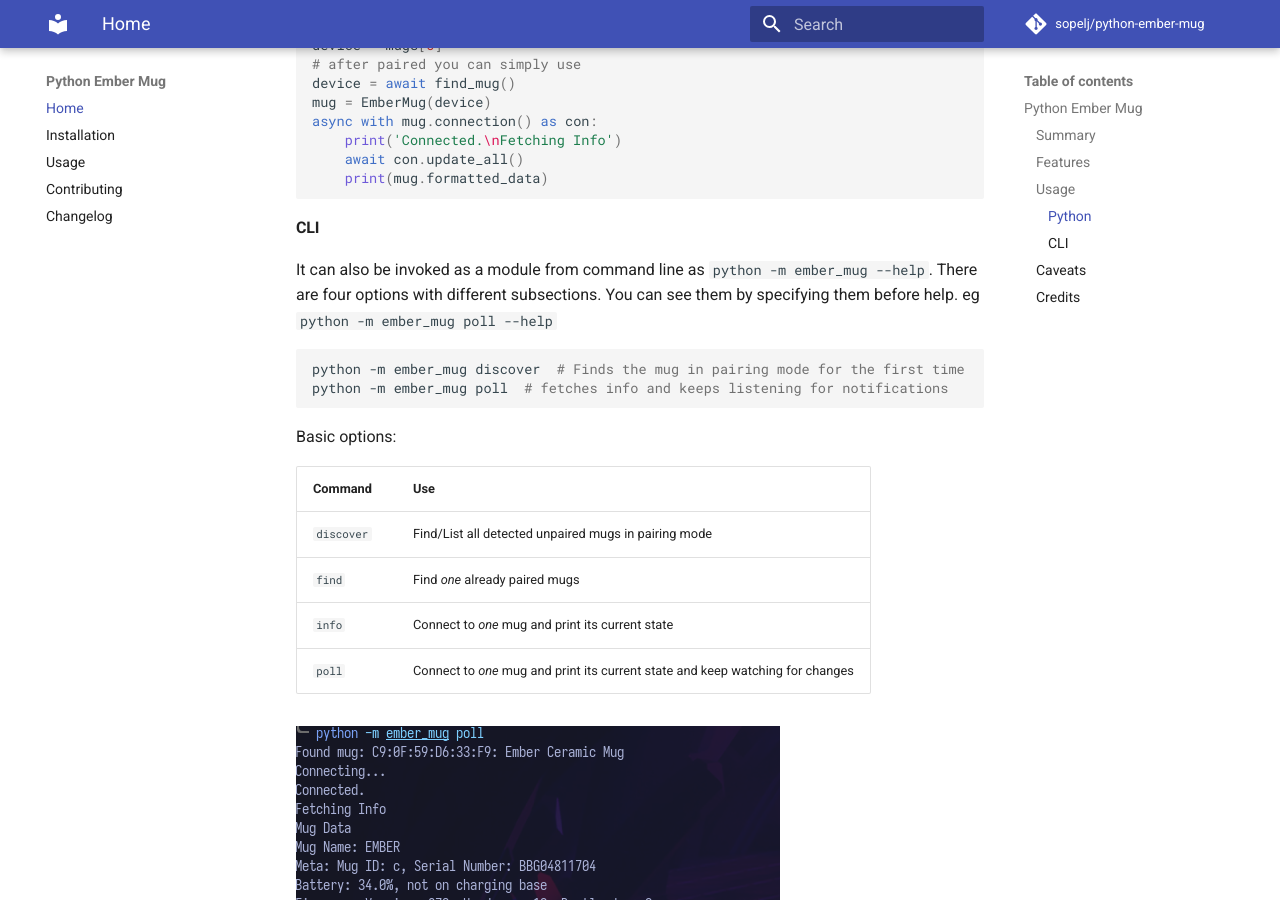
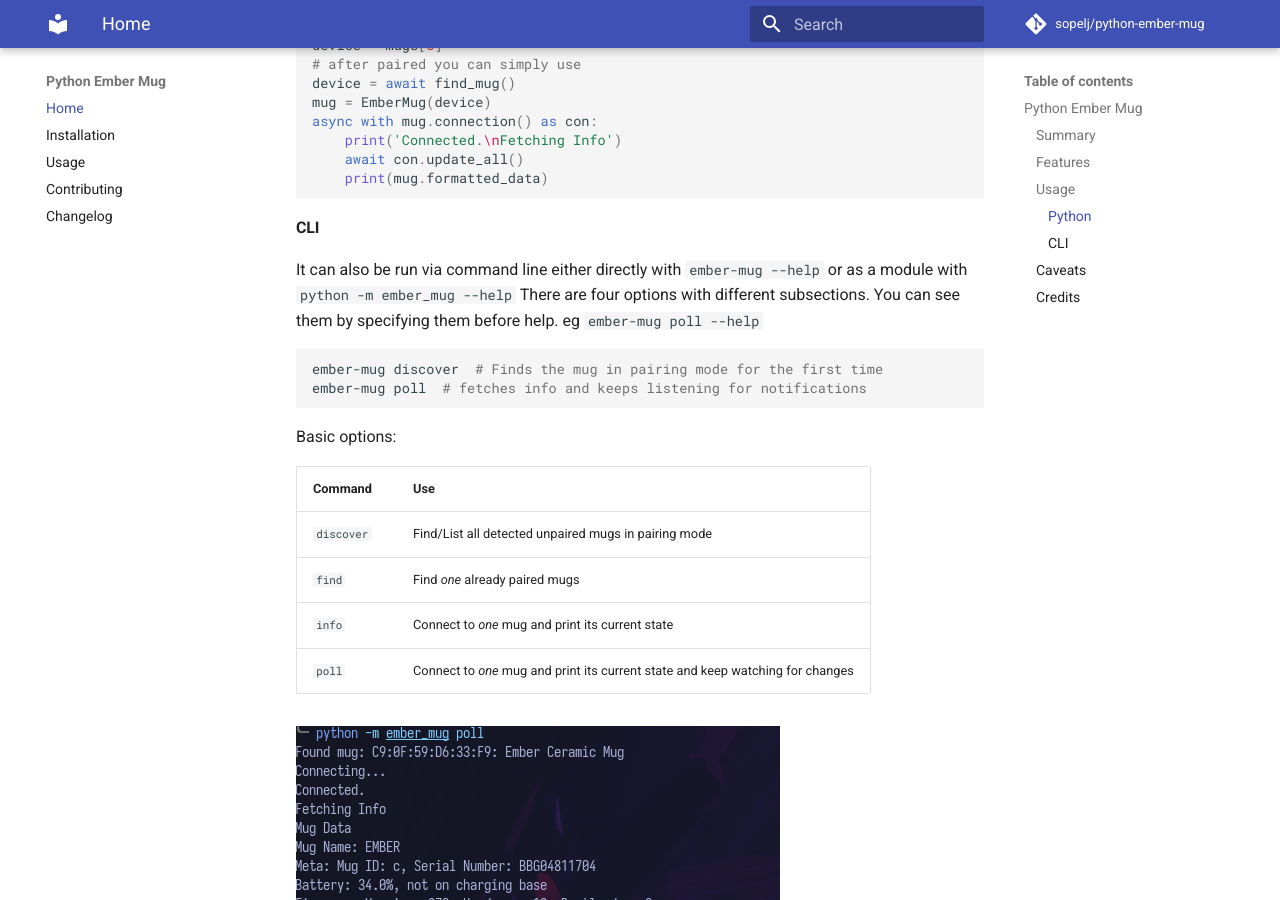
Before and after one commit to sopelj/python-ember-mug, an MkDocs documentation site: the page built from docs/index.md, in a window 1280 px wide and 900 px high, scrolled down 1032 px. Built offline with MkDocs 1.6.1 and Material for MkDocs 9.7.7, drawn with Linux system fonts in a browser that asks for light colours; comment, search, counter and statistics services are not loaded.

````diff
--- a/README.md
+++ b/README.md
@@ -49,12 +49,12 @@ async with mug.connection() as con:
 
 ### CLI
 
-It can also be invoked as a module from command line as `python -m ember_mug --help`.
-There are four options with different subsections. You can see them by specifying them before help. eg `python -m ember_mug poll --help`
+It can also be run via command line either directly with `ember-mug --help` or as a module with `python -m ember_mug --help`
+There are four options with different subsections. You can see them by specifying them before help. eg `ember-mug poll --help`
 
 ```bash
-python -m ember_mug discover  # Finds the mug in pairing mode for the first time
-python -m ember_mug poll  # fetches info and keeps listening for notifications
+ember-mug discover  # Finds the mug in pairing mode for the first time
+ember-mug poll  # fetches info and keeps listening for notifications
 ```
 
 Basic options:
````
Also changed, not shown: CHANGELOG.md (+7 -0 lines), docs/usage.md (+6 -2 lines), pyproject.toml (+6 -5 lines), 3 other files.
